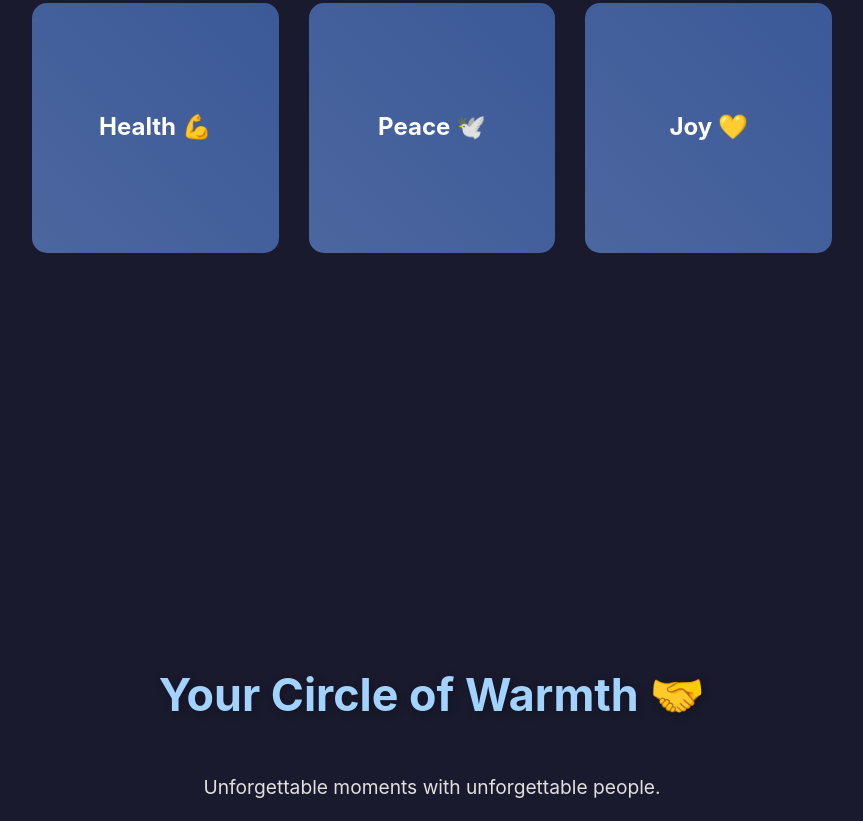
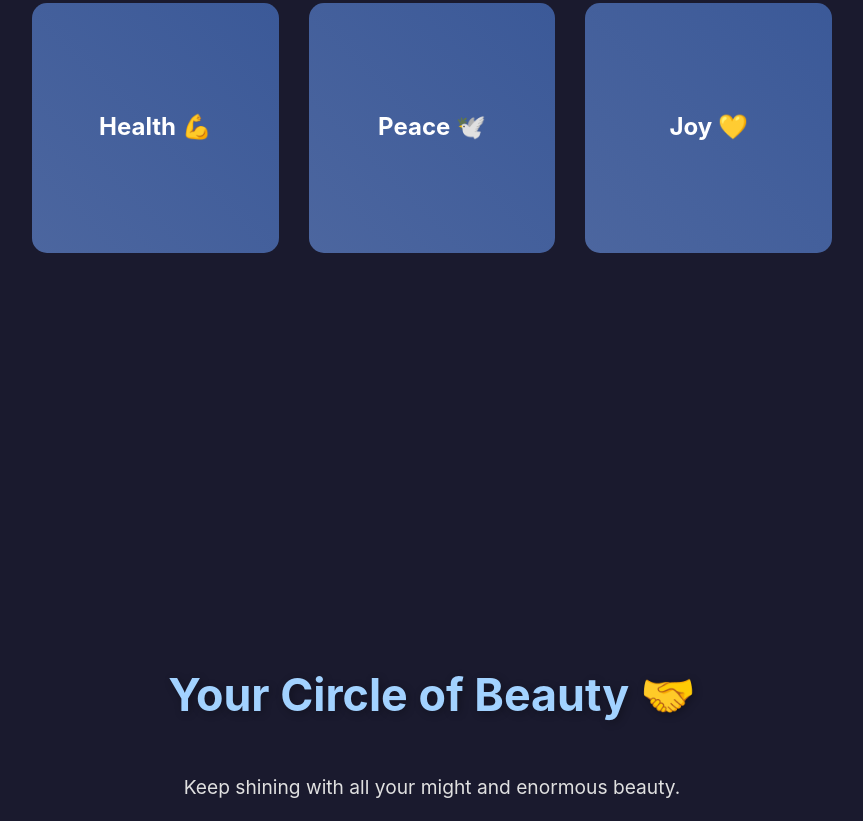
Before and after one commit to Chittransh28/Chittransh, a plain HTML site: page birthday/index.html in a window 1280 px wide. Shown: the part 1979-2800 px from the top of the page, without its empty margins (208-1071 px from the left). Drawn offline with nearby package versions, Linux system fonts and the light colour scheme.

Commit message:
Update index.html

```diff
--- a/birthday/index.html
+++ b/birthday/index.html
@@ -13,7 +13,7 @@
 
     <section class="fullscreen-section" id="welcome">
         <div class="content">
-            <h1 class="main-title">Happy Birthday, [Name]! 🎂🥳</h1>
+            <h1 class="main-title">Happy Birthday, Prerna! 🎂🥳</h1>
             <p>Your journey of a wish begins now...</p>
         </div>
     </section>
@@ -54,8 +54,8 @@
 
     <section class="scroll-section">
         <div class="content">
-            <h2 class="section-title">Your Circle of Warmth 🤝</h2>
-            <p>Unforgettable moments with unforgettable people.</p>
+            <h2 class="section-title">Your Circle of Beauty 🤝</h2>
+            <p>Keep shining with all your might and enormous beauty.</p>
             <div class="photo-gallery">
                 <img src="https://picsum.photos/seed/1/400/400" alt="Memory 1" class="gallery-img">
                 <img src="https://picsum.photos/seed/2/400/400" alt="Memory 2" class="gallery-img">
```
